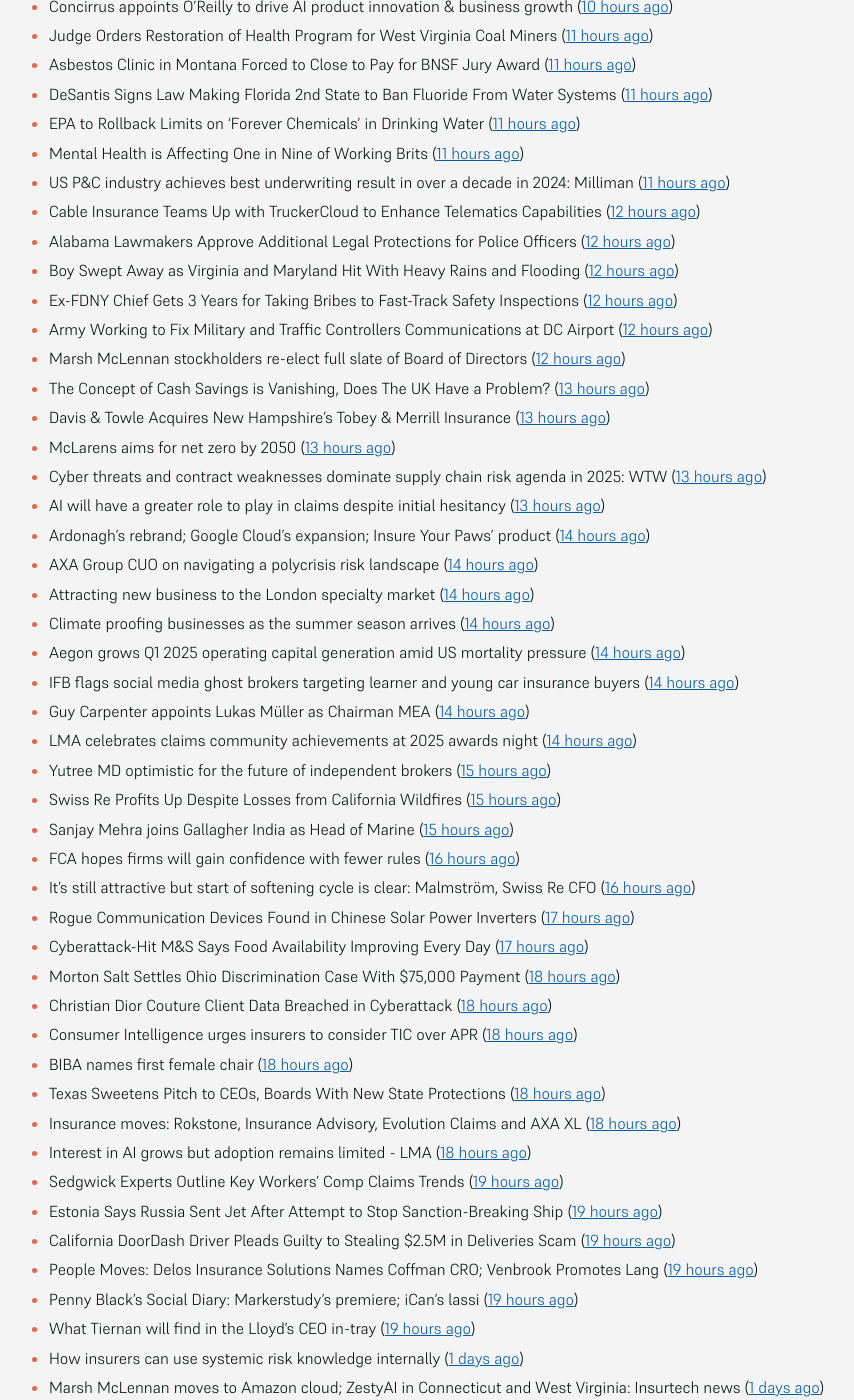
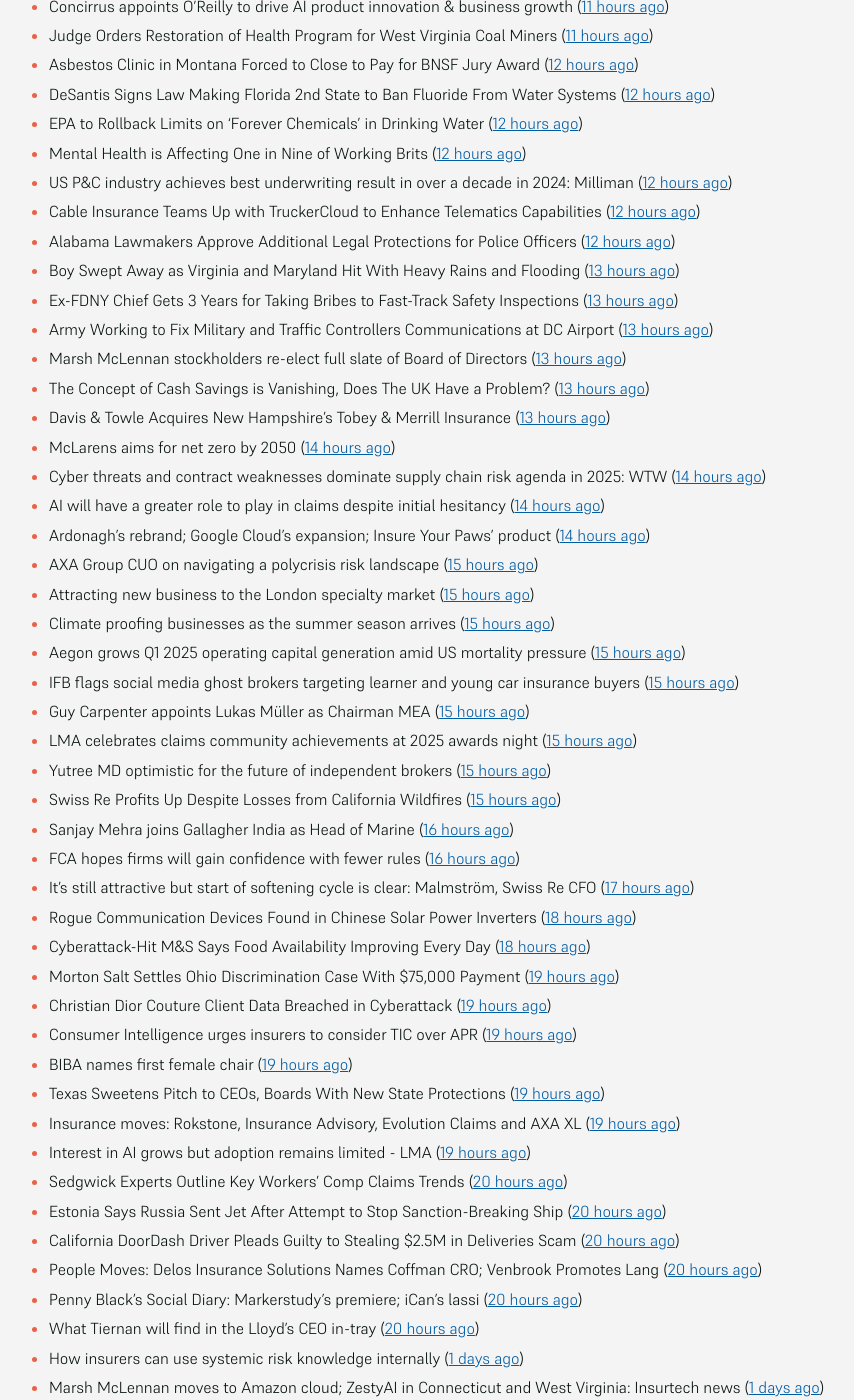
Before and after one commit to mat-0/feeds.thechels.uk, a Jekyll site: the page built from index.md, in a window 1280 px wide and 1400 px high, scrolled down 691 px. Shown: the whole window, without its empty margins (215-1069 px from the left). Built offline with Jekyll 4.4.1, drawn with Linux system fonts in a browser that asks for light colours; some of the changed text lies outside the part shown.

Commit message:
New Feed

```diff
--- a/index.md
+++ b/index.md
@@ -9,65 +9,65 @@ description: Latest Updates
 
 <!-- news_marker starts -->
 - Edison Plans $6.2 Billion Fire-Prevention Plan After LA Blazes ([3 hours ago](https://www.insurancejournal.com/news/west/2025/05/16/824114.htm))
-- Guidewire Releases Study on EU Customer Attitudes Towards Insurers ([3 hours ago](https://insurance-edge.net/2025/05/16/guidewire-releases-study-on-eu-customer-attitudes-towards-insurers/))
-- Farmer Fined After Quadbike Tragedy ([4 hours ago](https://insurance-edge.net/2025/05/16/farmer-fined-after-quadbike-tragedy/))
-- IFB Warns On Ghost Brokers Using Social Media Channels ([4 hours ago](https://insurance-edge.net/2025/05/16/ifb-warns-on-ghost-brokers-using-social-media-channels/))
+- Guidewire Releases Study on EU Customer Attitudes Towards Insurers ([4 hours ago](https://insurance-edge.net/2025/05/16/guidewire-releases-study-on-eu-customer-attitudes-towards-insurers/))
+- Farmer Fined After Quadbike Tragedy ([5 hours ago](https://insurance-edge.net/2025/05/16/farmer-fined-after-quadbike-tragedy/))
+- IFB Warns On Ghost Brokers Using Social Media Channels ([5 hours ago](https://insurance-edge.net/2025/05/16/ifb-warns-on-ghost-brokers-using-social-media-channels/))
 - 6 Things to Know About Casino Insurance in 2025 ([5 hours ago](https://insurance-edge.net/2025/05/16/6-things-to-know-about-casino-insurance-in-2025/))
-- CIAB reports moderation in commercial insurance premium increases for Q1’25 ([8 hours ago](https://www.reinsurancene.ws/ciab-reports-moderation-in-commercial-insurance-premium-increases-for-q125/))
+- CIAB reports moderation in commercial insurance premium increases for Q1’25 ([9 hours ago](https://www.reinsurancene.ws/ciab-reports-moderation-in-commercial-insurance-premium-increases-for-q125/))
 - Widow of Arkansas Airport Director Killed in Raid Sues ATF Over Husband’s Death ([9 hours ago](https://www.insurancejournal.com/news/southcentral/2025/05/16/824097.htm))
-- Severe Storms Sweep Through Midwest, Leaving Thousands Without Power ([9 hours ago](https://www.insurancejournal.com/news/midwest/2025/05/16/824092.htm))
-- Zurich NA’s Fox to lead US National Accounts, Caminiti promoted to CUO ([9 hours ago](https://www.reinsurancene.ws/zurich-nas-fox-to-lead-us-national-accounts-caminiti-promoted-to-cuo/))
-- Louisiana Plant at Center of Environmental Justice Fight Halts Operations ([9 hours ago](https://www.insurancejournal.com/news/southcentral/2025/05/16/824085.htm))
-- Florida High Court Lets Stand Ruling on Damage Estimates in Supplemental Claims ([9 hours ago](https://www.insurancejournal.com/news/southeast/2025/05/16/824076.htm))
-- Basel Committee resists US pressure to downplay climate risk ([9 hours ago](https://www.dig-in.com/articles/basel-committee-resists-us-pressure-to-downplay-climate-risk))
-- Property & nat cat lines competitive but environment remains healthy: Swiss Re CEO ([9 hours ago](https://www.reinsurancene.ws/property-nat-cat-lines-competitive-but-environment-remains-healthy-swiss-re-ceo/))
-- Lloyd’s Has ‘Laser Focus’ on Oversight of Coverholders to Proactively Avoid Market Risk ([10 hours ago](https://www.insurancejournal.com/news/international/2025/05/16/824065.htm))
-- Concirrus appoints O’Reilly to drive AI product innovation & business growth ([10 hours ago](https://www.reinsurancene.ws/concirrus-appoints-oreilly-to-drive-ai-product-innovation-business-growth/))
+- Severe Storms Sweep Through Midwest, Leaving Thousands Without Power ([10 hours ago](https://www.insurancejournal.com/news/midwest/2025/05/16/824092.htm))
+- Zurich NA’s Fox to lead US National Accounts, Caminiti promoted to CUO ([10 hours ago](https://www.reinsurancene.ws/zurich-nas-fox-to-lead-us-national-accounts-caminiti-promoted-to-cuo/))
+- Louisiana Plant at Center of Environmental Justice Fight Halts Operations ([10 hours ago](https://www.insurancejournal.com/news/southcentral/2025/05/16/824085.htm))
+- Florida High Court Lets Stand Ruling on Damage Estimates in Supplemental Claims ([10 hours ago](https://www.insurancejournal.com/news/southeast/2025/05/16/824076.htm))
+- Basel Committee resists US pressure to downplay climate risk ([10 hours ago](https://www.dig-in.com/articles/basel-committee-resists-us-pressure-to-downplay-climate-risk))
+- Property & nat cat lines competitive but environment remains healthy: Swiss Re CEO ([10 hours ago](https://www.reinsurancene.ws/property-nat-cat-lines-competitive-but-environment-remains-healthy-swiss-re-ceo/))
+- Lloyd’s Has ‘Laser Focus’ on Oversight of Coverholders to Proactively Avoid Market Risk ([11 hours ago](https://www.insurancejournal.com/news/international/2025/05/16/824065.htm))
+- Concirrus appoints O’Reilly to drive AI product innovation & business growth ([11 hours ago](https://www.reinsurancene.ws/concirrus-appoints-oreilly-to-drive-ai-product-innovation-business-growth/))
 - Judge Orders Restoration of Health Program for West Virginia Coal Miners ([11 hours ago](https://www.insurancejournal.com/news/southeast/2025/05/16/824060.htm))
-- Asbestos Clinic in Montana Forced to Close to Pay for BNSF Jury Award ([11 hours ago](https://www.insurancejournal.com/news/west/2025/05/16/824055.htm))
-- DeSantis Signs Law Making Florida 2nd State to Ban Fluoride From Water Systems ([11 hours ago](https://www.insurancejournal.com/news/southeast/2025/05/16/824051.htm))
-- EPA to Rollback Limits on ‘Forever Chemicals’ in Drinking Water ([11 hours ago](https://www.insurancejournal.com/news/national/2025/05/16/824047.htm))
-- Mental Health is Affecting One in Nine of Working Brits ([11 hours ago](https://insurance-edge.net/2025/05/16/mental-health-is-affecting-one-in-nine-of-working-brits/))
-- US P&C industry achieves best underwriting result in over a decade in 2024: Milliman ([11 hours ago](https://www.reinsurancene.ws/us-pc-industry-achieves-best-underwriting-result-in-over-a-decade-in-2024-milliman/))
+- Asbestos Clinic in Montana Forced to Close to Pay for BNSF Jury Award ([12 hours ago](https://www.insurancejournal.com/news/west/2025/05/16/824055.htm))
+- DeSantis Signs Law Making Florida 2nd State to Ban Fluoride From Water Systems ([12 hours ago](https://www.insurancejournal.com/news/southeast/2025/05/16/824051.htm))
+- EPA to Rollback Limits on ‘Forever Chemicals’ in Drinking Water ([12 hours ago](https://www.insurancejournal.com/news/national/2025/05/16/824047.htm))
+- Mental Health is Affecting One in Nine of Working Brits ([12 hours ago](https://insurance-edge.net/2025/05/16/mental-health-is-affecting-one-in-nine-of-working-brits/))
+- US P&C industry achieves best underwriting result in over a decade in 2024: Milliman ([12 hours ago](https://www.reinsurancene.ws/us-pc-industry-achieves-best-underwriting-result-in-over-a-decade-in-2024-milliman/))
 - Cable Insurance Teams Up with TruckerCloud to Enhance Telematics Capabilities ([12 hours ago](https://www.insurtechinsights.com/cable-insurance-teams-up-with-truckercloud-to-enhance-telematics-capabilities/))
 - Alabama Lawmakers Approve Additional Legal Protections for Police Officers ([12 hours ago](https://www.insurancejournal.com/news/southeast/2025/05/16/824044.htm))
-- Boy Swept Away as Virginia and Maryland Hit With Heavy Rains and Flooding ([12 hours ago](https://www.insurancejournal.com/news/east/2025/05/16/824034.htm))
-- Ex-FDNY Chief Gets 3 Years for Taking Bribes to Fast-Track Safety Inspections ([12 hours ago](https://www.insurancejournal.com/news/east/2025/05/16/824030.htm))
-- Army Working to Fix Military and Traffic Controllers Communications at DC Airport ([12 hours ago](https://www.insurancejournal.com/news/east/2025/05/16/824024.htm))
-- Marsh McLennan stockholders re-elect full slate of Board of Directors ([12 hours ago](https://www.reinsurancene.ws/marsh-mclennan-stockholders-re-elect-full-slate-of-board-of-directors/))
+- Boy Swept Away as Virginia and Maryland Hit With Heavy Rains and Flooding ([13 hours ago](https://www.insurancejournal.com/news/east/2025/05/16/824034.htm))
+- Ex-FDNY Chief Gets 3 Years for Taking Bribes to Fast-Track Safety Inspections ([13 hours ago](https://www.insurancejournal.com/news/east/2025/05/16/824030.htm))
+- Army Working to Fix Military and Traffic Controllers Communications at DC Airport ([13 hours ago](https://www.insurancejournal.com/news/east/2025/05/16/824024.htm))
+- Marsh McLennan stockholders re-elect full slate of Board of Directors ([13 hours ago](https://www.reinsurancene.ws/marsh-mclennan-stockholders-re-elect-full-slate-of-board-of-directors/))
 - The Concept of Cash Savings is Vanishing, Does The UK Have a Problem? ([13 hours ago](https://insurance-edge.net/2025/05/16/the-concept-of-cash-savings-is-vanishing-does-the-uk-have-a-problem/))
 - Davis & Towle Acquires New Hampshire’s Tobey & Merrill Insurance ([13 hours ago](https://www.insurancejournal.com/news/east/2025/05/16/824021.htm))
-- McLarens aims for net zero by 2050 ([13 hours ago](https://www.postonline.co.uk/news/7957770/mclarens-aims-for-net-zero-by-2050))
-- Cyber threats and contract weaknesses dominate supply chain risk agenda in 2025: WTW ([13 hours ago](https://www.reinsurancene.ws/cyber-threats-and-contract-weaknesses-dominate-supply-chain-risk-agenda-in-2025-wtw/))
-- AI will have a greater role to play in claims despite initial hesitancy ([13 hours ago](https://www.postonline.co.uk/broker/7957769/ai-will-have-a-greater-role-to-play-in-claims-despite-initial-hesitancy))
+- McLarens aims for net zero by 2050 ([14 hours ago](https://www.postonline.co.uk/news/7957770/mclarens-aims-for-net-zero-by-2050))
+- Cyber threats and contract weaknesses dominate supply chain risk agenda in 2025: WTW ([14 hours ago](https://www.reinsurancene.ws/cyber-threats-and-contract-weaknesses-dominate-supply-chain-risk-agenda-in-2025-wtw/))
+- AI will have a greater role to play in claims despite initial hesitancy ([14 hours ago](https://www.postonline.co.uk/broker/7957769/ai-will-have-a-greater-role-to-play-in-claims-despite-initial-hesitancy))
 - Ardonagh’s rebrand; Google Cloud’s expansion; Insure Your Paws’ product ([14 hours ago](https://www.postonline.co.uk/news/7957764/ardonaghs-rebrand-google-clouds-expansion-insure-your-paws-product))
-- AXA Group CUO on navigating a polycrisis risk landscape ([14 hours ago](https://www.insurancebusinessmag.com/uk/news/breaking-news/axa-group-cuo-on-navigating-a-polycrisis-risk-landscape-535921.aspx))
-- Attracting new business to the London specialty market ([14 hours ago](https://www.insurancebusinessmag.com/uk/news/breaking-news/attracting-new-business-to-the-london-specialty-market-535974.aspx))
-- Climate proofing businesses as the summer season arrives ([14 hours ago](https://www.insurancebusinessmag.com/uk/news/catastrophe/climate-proofing-businesses-as-the-summer-season-arrives-535973.aspx))
-- Aegon grows Q1 2025 operating capital generation amid US mortality pressure ([14 hours ago](https://www.insurancebusinessmag.com/uk/news/breaking-news/aegon-grows-q1-2025-operating-capital-generation-amid-us-mortality-pressure-535972.aspx))
-- IFB flags social media ghost brokers targeting learner and young car insurance buyers ([14 hours ago](https://www.insurancebusinessmag.com/uk/news/auto-motor/ifb-flags-social-media-ghost-brokers-targeting-learner-and-young-car-insurance-buyers-535971.aspx))
-- Guy Carpenter appoints Lukas Müller as Chairman MEA ([14 hours ago](https://www.reinsurancene.ws/guy-carpenter-appoints-lukas-muller-as-chairman-mea/))
-- LMA celebrates claims community achievements at 2025 awards night ([14 hours ago](https://www.insurancebusinessmag.com/uk/news/claims/lma-celebrates-claims-community-achievements-at-2025-awards-night-535970.aspx))
+- AXA Group CUO on navigating a polycrisis risk landscape ([15 hours ago](https://www.insurancebusinessmag.com/uk/news/breaking-news/axa-group-cuo-on-navigating-a-polycrisis-risk-landscape-535921.aspx))
+- Attracting new business to the London specialty market ([15 hours ago](https://www.insurancebusinessmag.com/uk/news/breaking-news/attracting-new-business-to-the-london-specialty-market-535974.aspx))
+- Climate proofing businesses as the summer season arrives ([15 hours ago](https://www.insurancebusinessmag.com/uk/news/catastrophe/climate-proofing-businesses-as-the-summer-season-arrives-535973.aspx))
+- Aegon grows Q1 2025 operating capital generation amid US mortality pressure ([15 hours ago](https://www.insurancebusinessmag.com/uk/news/breaking-news/aegon-grows-q1-2025-operating-capital-generation-amid-us-mortality-pressure-535972.aspx))
+- IFB flags social media ghost brokers targeting learner and young car insurance buyers ([15 hours ago](https://www.insurancebusinessmag.com/uk/news/auto-motor/ifb-flags-social-media-ghost-brokers-targeting-learner-and-young-car-insurance-buyers-535971.aspx))
+- Guy Carpenter appoints Lukas Müller as Chairman MEA ([15 hours ago](https://www.reinsurancene.ws/guy-carpenter-appoints-lukas-muller-as-chairman-mea/))
+- LMA celebrates claims community achievements at 2025 awards night ([15 hours ago](https://www.insurancebusinessmag.com/uk/news/claims/lma-celebrates-claims-community-achievements-at-2025-awards-night-535970.aspx))
 - Yutree MD optimistic for the future of independent brokers ([15 hours ago](https://www.postonline.co.uk/news/7957767/yutree-md-optimistic-for-the-future-of-independent-brokers))
 - Swiss Re Profits Up Despite Losses from California Wildfires ([15 hours ago](https://www.insurancejournal.com/news/international/2025/05/16/824017.htm))
-- Sanjay Mehra joins Gallagher India as Head of Marine ([15 hours ago](https://www.reinsurancene.ws/sanjay-mehra-joins-gallagher-india-as-head-of-marine/))
+- Sanjay Mehra joins Gallagher India as Head of Marine ([16 hours ago](https://www.reinsurancene.ws/sanjay-mehra-joins-gallagher-india-as-head-of-marine/))
 - FCA hopes firms will gain confidence with fewer rules ([16 hours ago](https://www.postonline.co.uk/news/7957766/fca-hopes-firms-will-gain-confidence-with-fewer-rules))
-- It’s still attractive but start of softening cycle is clear: Malmström, Swiss Re CFO ([16 hours ago](https://www.reinsurancene.ws/its-still-attractive-but-start-of-softening-cycle-is-clear-malmstrom-swiss-re-cfo/))
-- Rogue Communication Devices Found in Chinese Solar Power Inverters ([17 hours ago](https://www.insurancejournal.com/news/international/2025/05/16/824006.htm))
-- Cyberattack-Hit M&S Says Food Availability Improving Every Day ([17 hours ago](https://www.insurancejournal.com/news/international/2025/05/16/824002.htm))
-- Morton Salt Settles Ohio Discrimination Case With $75,000 Payment ([18 hours ago](https://www.insurancejournal.com/news/midwest/2025/05/16/823999.htm))
-- Christian Dior Couture Client Data Breached in Cyberattack ([18 hours ago](https://www.insurancejournal.com/news/national/2025/05/16/823975.htm))
-- Consumer Intelligence urges insurers to consider TIC over APR ([18 hours ago](https://www.insurancebusinessmag.com/uk/news/auto-motor/consumer-intelligence-urges-insurers-to-consider-tic-over-apr-535940.aspx))
-- BIBA names first female chair ([18 hours ago](https://www.insurancebusinessmag.com/uk/news/breaking-news/biba-names-first-female-chair-535939.aspx))
-- Texas Sweetens Pitch to CEOs, Boards With New State Protections ([18 hours ago](https://www.insurancejournal.com/news/southcentral/2025/05/16/823995.htm))
-- Insurance moves: Rokstone, Insurance Advisory, Evolution Claims and AXA XL ([18 hours ago](https://www.insurancebusinessmag.com/uk/news/breaking-news/insurance-moves-rokstone-insurance-advisory-evolution-claims-and-axa-xl-535937.aspx))
-- Interest in AI grows but adoption remains limited - LMA ([18 hours ago](https://www.insurancebusinessmag.com/uk/news/technology/interest-in-ai-grows-but-adoption-remains-limited--lma-535936.aspx))
-- Sedgwick Experts Outline Key Workers’ Comp Claims Trends ([19 hours ago](https://www.insurancejournal.com/news/national/2025/05/16/823936.htm))
-- Estonia Says Russia Sent Jet After Attempt to Stop Sanction-Breaking Ship ([19 hours ago](https://www.insurancejournal.com/news/international/2025/05/16/823959.htm))
-- California DoorDash Driver Pleads Guilty to Stealing $2.5M in Deliveries Scam ([19 hours ago](https://www.insurancejournal.com/news/west/2025/05/16/823989.htm))
-- People Moves: Delos Insurance Solutions Names Coffman CRO; Venbrook Promotes Lang ([19 hours ago](https://www.insurancejournal.com/news/west/2025/05/16/823705.htm))
-- Penny Black’s Social Diary: Markerstudy’s premiere; iCan’s lassi ([19 hours ago](https://www.postonline.co.uk/people/7957568/penny-blacks-social-diary-markerstudys-premiere-icans-lassi))
-- What Tiernan will find in the Lloyd's CEO in-tray ([19 hours ago](https://www.postonline.co.uk/lloydslondon/7957720/what-tiernan-will-find-in-the-lloyds-ceo-in-tray))
+- It’s still attractive but start of softening cycle is clear: Malmström, Swiss Re CFO ([17 hours ago](https://www.reinsurancene.ws/its-still-attractive-but-start-of-softening-cycle-is-clear-malmstrom-swiss-re-cfo/))
+- Rogue Communication Devices Found in Chinese Solar Power Inverters ([18 hours ago](https://www.insurancejournal.com/news/international/2025/05/16/824006.htm))
+- Cyberattack-Hit M&S Says Food Availability Improving Every Day ([18 hours ago](https://www.insurancejournal.com/news/international/2025/05/16/824002.htm))
+- Morton Salt Settles Ohio Discrimination Case With $75,000 Payment ([19 hours ago](https://www.insurancejournal.com/news/midwest/2025/05/16/823999.htm))
+- Christian Dior Couture Client Data Breached in Cyberattack ([19 hours ago](https://www.insurancejournal.com/news/national/2025/05/16/823975.htm))
+- Consumer Intelligence urges insurers to consider TIC over APR ([19 hours ago](https://www.insurancebusinessmag.com/uk/news/auto-motor/consumer-intelligence-urges-insurers-to-consider-tic-over-apr-535940.aspx))
+- BIBA names first female chair ([19 hours ago](https://www.insurancebusinessmag.com/uk/news/breaking-news/biba-names-first-female-chair-535939.aspx))
+- Texas Sweetens Pitch to CEOs, Boards With New State Protections ([19 hours ago](https://www.insurancejournal.com/news/southcentral/2025/05/16/823995.htm))
+- Insurance moves: Rokstone, Insurance Advisory, Evolution Claims and AXA XL ([19 hours ago](https://www.insurancebusinessmag.com/uk/news/breaking-news/insurance-moves-rokstone-insurance-advisory-evolution-claims-and-axa-xl-535937.aspx))
+- Interest in AI grows but adoption remains limited - LMA ([19 hours ago](https://www.insurancebusinessmag.com/uk/news/technology/interest-in-ai-grows-but-adoption-remains-limited--lma-535936.aspx))
+- Sedgwick Experts Outline Key Workers’ Comp Claims Trends ([20 hours ago](https://www.insurancejournal.com/news/national/2025/05/16/823936.htm))
+- Estonia Says Russia Sent Jet After Attempt to Stop Sanction-Breaking Ship ([20 hours ago](https://www.insurancejournal.com/news/international/2025/05/16/823959.htm))
+- California DoorDash Driver Pleads Guilty to Stealing $2.5M in Deliveries Scam ([20 hours ago](https://www.insurancejournal.com/news/west/2025/05/16/823989.htm))
+- People Moves: Delos Insurance Solutions Names Coffman CRO; Venbrook Promotes Lang ([20 hours ago](https://www.insurancejournal.com/news/west/2025/05/16/823705.htm))
+- Penny Black’s Social Diary: Markerstudy’s premiere; iCan’s lassi ([20 hours ago](https://www.postonline.co.uk/people/7957568/penny-blacks-social-diary-markerstudys-premiere-icans-lassi))
+- What Tiernan will find in the Lloyd's CEO in-tray ([20 hours ago](https://www.postonline.co.uk/lloydslondon/7957720/what-tiernan-will-find-in-the-lloyds-ceo-in-tray))
 - How insurers can use systemic risk knowledge internally ([1 days ago](https://www.dig-in.com/opinion/how-insurers-can-use-systemic-risk-knowledge-internally))
 - Marsh McLennan moves to Amazon cloud; ZestyAI in Connecticut and West Virginia: Insurtech news ([1 days ago](https://www.dig-in.com/news/marsh-mclennan-to-amazon-cloud-zestyai-and-insurtech-news))
 - WTW report exposes shifting terrorism insurance risks ([1 days ago](https://www.insurancebusinessmag.com/uk/news/breaking-news/wtw-report-exposes-shifting-terrorism-insurance-risks-535909.aspx))
```
